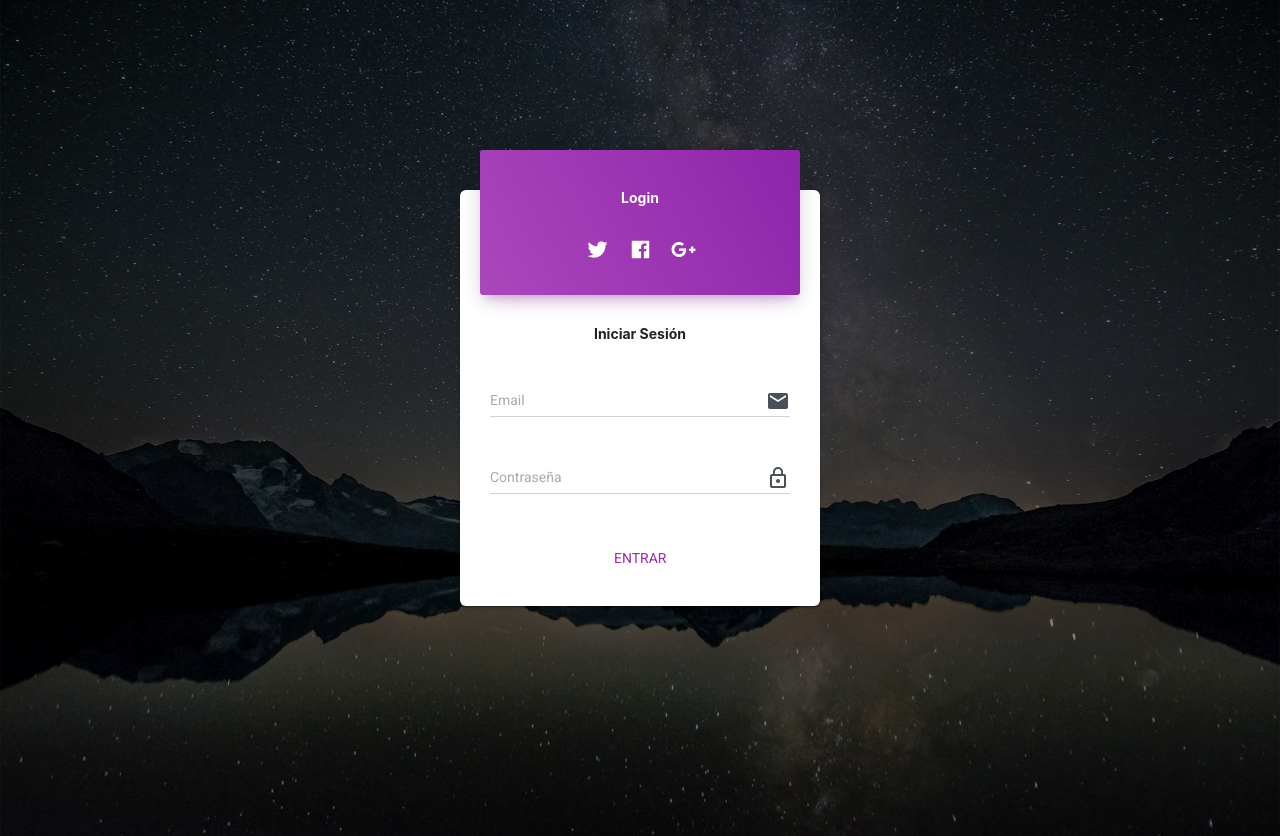
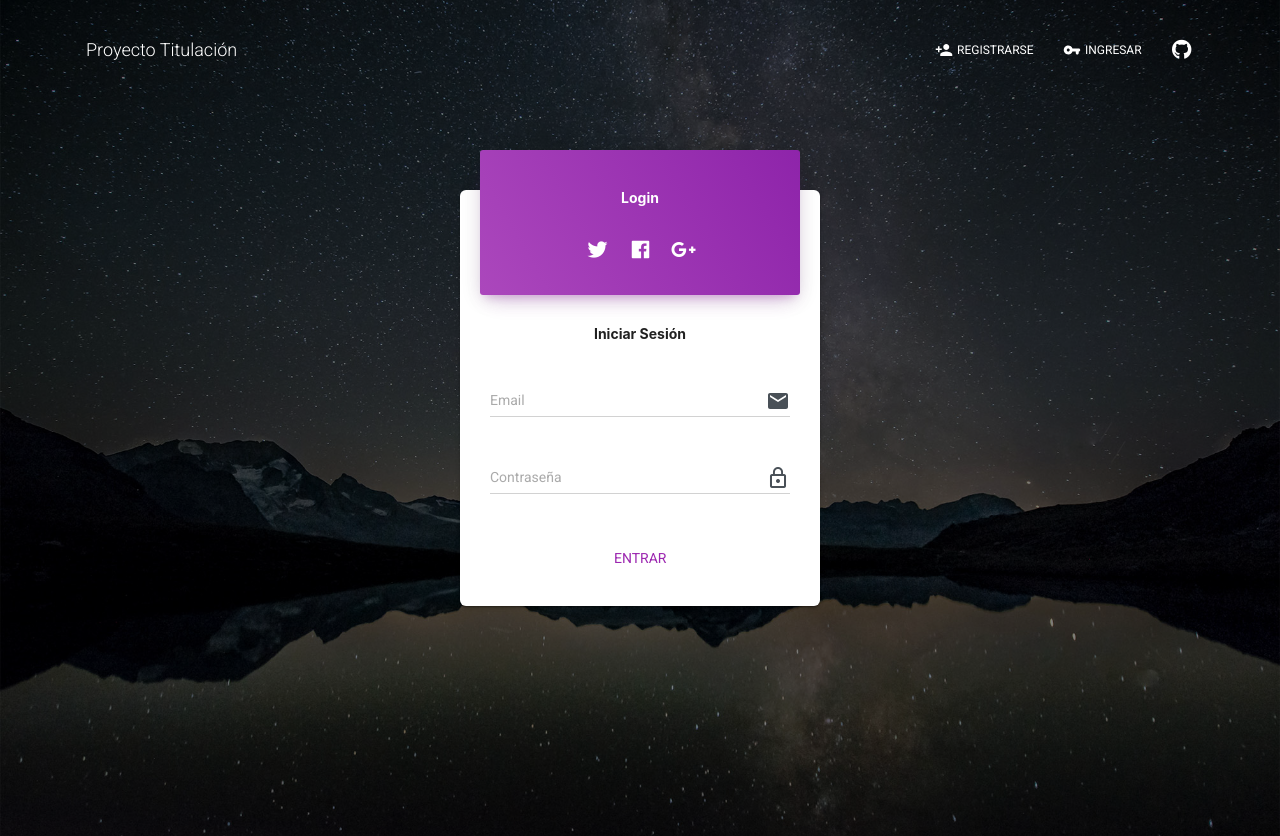
Before and after one commit to dunapanta/Proyecto-TIT, a React (Create React App) app: page /login in a window 1280 px wide. Built offline with nearby package versions, Linux system fonts and the light colour scheme; no server answers; what aws-amplify would draw is missing.

Commit message:
Agregando Navbar

```diff
--- a/src/components/Header/HeaderLinks.js
+++ b/src/components/Header/HeaderLinks.js
@@ -12,7 +12,7 @@ import ListItem from "@material-ui/core/ListItem";
 import Tooltip from "@material-ui/core/Tooltip";
 
 // @material-ui/icons
-import { Apps, CloudDownload } from "@material-ui/icons";
+import { PersonAdd, VpnKeyRounded } from "@material-ui/icons";
 
 // core components
 import CustomDropdown from "components/CustomDropdown/CustomDropdown.js";
@@ -27,91 +27,43 @@ export default function HeaderLinks(props) {
   return (
     <List className={classes.list}>
        <ListItem className={classes.listItem}>
-        <CustomDropdown
-          noLiPadding
-          buttonText="Components"
-          buttonProps={{
-            className: classes.navLink,
-            color: "transparent"
-          }}
-          buttonIcon={Apps}
-          dropdownList={[
-            <Link to="/" className={classes.dropdownLink}>
-              All components
-            </Link>,
-            <a
-              href="https://creativetimofficial.github.io/material-kit-react/#/documentation?ref=mkr-navbar"
-              target="_blank"
-              className={classes.dropdownLink}
-            >
-              Documentation
-            </a>
-          ]}
-        />
-      </ListItem>
-      <ListItem className={classes.listItem}>
+        <Link to="/register" style={{ color: 'inherit', textDecoration: 'inherit' }}>
           <Button
-          href="https://www.creative-tim.com/product/material-kit-react?ref=mkr-navbar"
             color="transparent"
             target="_blank"
             className={classes.navLink}
           >
-          <CloudDownload className={classes.icons} /> Download
+            <PersonAdd className={classes.icons} /> REGISTRARSE
           </Button>
+          </Link>
       </ListItem>
+
       <ListItem className={classes.listItem}>
-        {/*<Tooltip title="Delete">
-          <IconButton aria-label="Delete">
-            <DeleteIcon />
-          </IconButton>
-        </Tooltip>*/}
-        <Tooltip
-          id="instagram-twitter"
-          title="Follow us on twitter"
-          placement={window.innerWidth > 959 ? "top" : "left"}
-          classes={{ tooltip: classes.tooltip }}
-        >
+        <Link to="/login" style={{ color: 'inherit', textDecoration: 'inherit' }}>
           <Button
-            href="https://twitter.com/CreativeTim?ref=creativetim"
+            color="transparent"
             target="_blank"
-            color="transparent"
             className={classes.navLink}
           >
-            <i className={classes.socialIcons + " fab fa-twitter"} />
+            <VpnKeyRounded className={classes.icons} /> INGRESAR
           </Button>
-        </Tooltip>
+          </Link>
       </ListItem>
+
       <ListItem className={classes.listItem}>
         <Tooltip
-          id="instagram-facebook"
-          title="Follow us on facebook"
+          id="github-tooltip"
+          title="Ver Repositorio de Github"
           placement={window.innerWidth > 959 ? "top" : "left"}
           classes={{ tooltip: classes.tooltip }}
         >
           <Button
             color="transparent"
-            href="https://www.facebook.com/CreativeTim?ref=creativetim"
+            href="https://github.com/dunapanta/Autenticacion-Amplify-Cognito"
             target="_blank"
             className={classes.navLink}
           >
-            <i className={classes.socialIcons + " fab fa-facebook"} />
-          </Button>
-        </Tooltip>
-      </ListItem>
-      <ListItem className={classes.listItem}>
-        <Tooltip
-          id="instagram-tooltip"
-          title="Follow us on instagram"
-          placement={window.innerWidth > 959 ? "top" : "left"}
-          classes={{ tooltip: classes.tooltip }}
-        >
-          <Button
-            color="transparent"
-            href="https://www.instagram.com/CreativeTimOfficial?ref=creativetim"
-            target="_blank"
-            className={classes.navLink}
-          >
-            <i className={classes.socialIcons + " fab fa-instagram"} />
+            <i className={classes.socialIcons + " fab fa-github"} />
           </Button>
         </Tooltip>
       </ListItem>
--- a/src/views/Auth/AuthPages/Login.js
+++ b/src/views/Auth/AuthPages/Login.js
@@ -55,13 +55,13 @@ export default function LoginPage({ inputs, handleFormInput }) {
 
   return (
     <div>
-      {/* <Header
+      <Header
         absolute
         color="transparent"
-        brand="Material Kit React"
+        brand="Proyecto Titulación"
         rightLinks={<HeaderLinks />}
-        {...rest}
-      /> */}
+        //{...rest}
+      />
       <div
         className={classes.pageHeader}
         style={{
--- a/src/views/Auth/AuthPages/Registration.js
+++ b/src/views/Auth/AuthPages/Registration.js
@@ -62,13 +62,13 @@ export default function RegistrationPage({ inputs, handleFormInput}) {
 
   return (
     <div>
-      {/* <Header
+      <Header
         absolute
         color="transparent"
-        brand="Material Kit React"
+        brand="Proyecto Titulación"
         rightLinks={<HeaderLinks />}
-        {...rest}
-      /> */}
+        //{...rest}
+      />
       <div
         className={classes.pageHeader}
         style={{
--- a/src/views/Auth/AuthPages/VerificationCode.js
+++ b/src/views/Auth/AuthPages/VerificationCode.js
@@ -56,13 +56,13 @@ export default function Verify({ inputs, handleFormInput}) {
 
   return (
     <div>
-      {/* <Header
+      <Header
         absolute
         color="transparent"
-        brand="Material Kit React"
+        brand="Proyecto Titulación"
         rightLinks={<HeaderLinks />}
-        {...rest}
-      /> */}
+        //{...rest}
+      />
       <div
         className={classes.pageHeader}
         style={{
```
Lines whose indentation alone changed are shown as unchanged.
